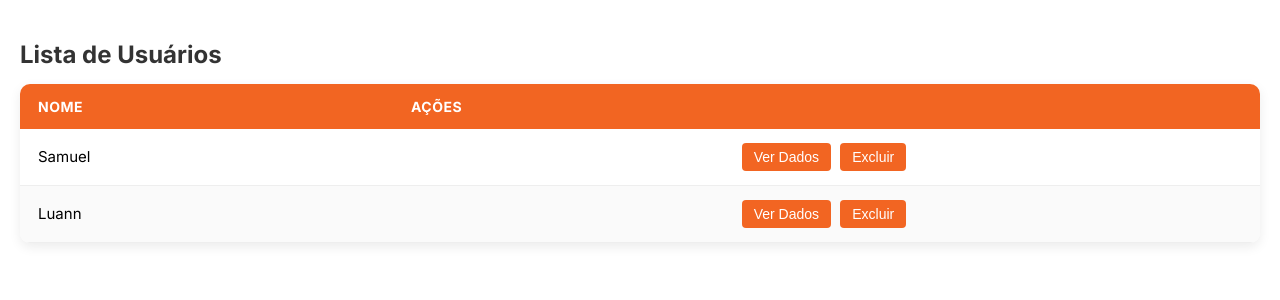
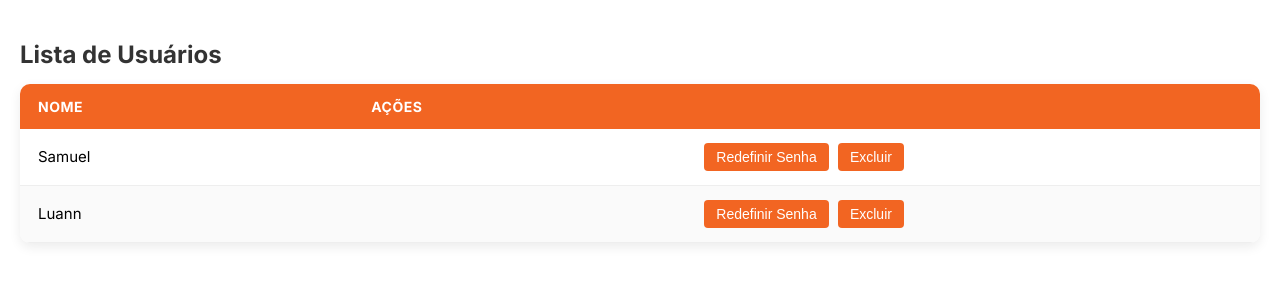
Before and after one commit to SamuelHenrique007/Sistema-SAMU, a Django app: page /remover_usuario/ in a window 1280 px wide. Shown: the part 110-410 px from the top of the page. Run offline with Django 5.2, Linux system fonts and the light colour scheme; a user stored in the database is signed in; data comes from the database, SQL or seed files in the repository; some libraries are stand-ins or nearby versions.

Commit message:
alterar texto do botão e título do modal para \\Redefinir Senha\

```diff
--- a/templates/admin_app/user_list.html
+++ b/templates/admin_app/user_list.html
@@ -44,7 +44,7 @@
                 <tr>
                     <td>{{ usuario.username }}</td>
                     <td>
-                        <button class="view-btn" onclick="abrirModalVerDados('{{ usuario.username }}')">Ver Dados</button>
+                        <button class="view-btn" onclick="abrirModalVerDados('{{ usuario.username }}')">Redefinir Senha</button>
                         <button type="button" class="delete-btn" onclick="confirmarExclusao('{{ usuario.id }}')">Excluir</button>
                     </td>
                 </tr>
@@ -58,7 +58,7 @@
         <div class="fechar-box">
             <span class="fechar" onclick="fecharModalVerDados()">&times;</span>
         </div>
-        <h2>Dados do Usuário:</h2>
+        <h2>Redefinir Senha:</h2>
 
         <p><strong>Usuário:</strong> <span id="verNome"></span></p>
 
```
